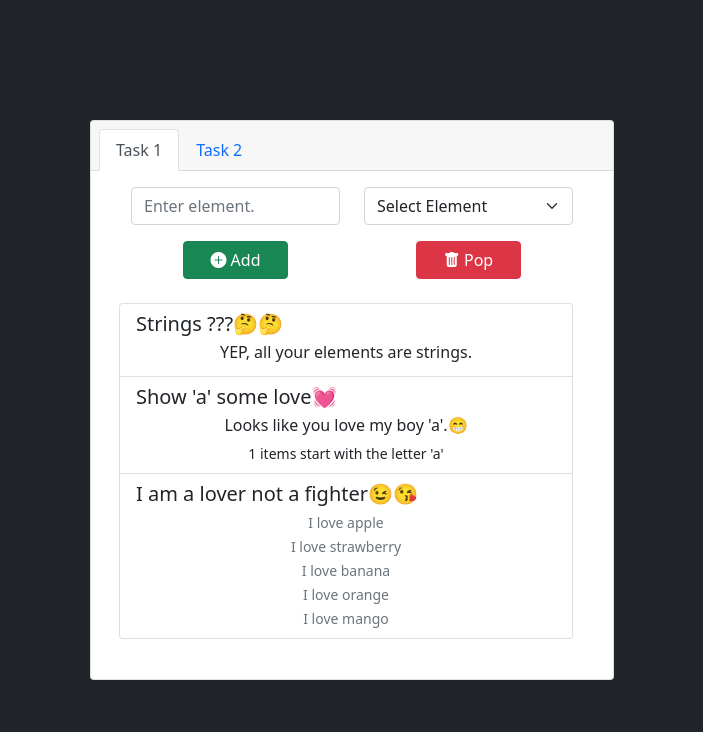
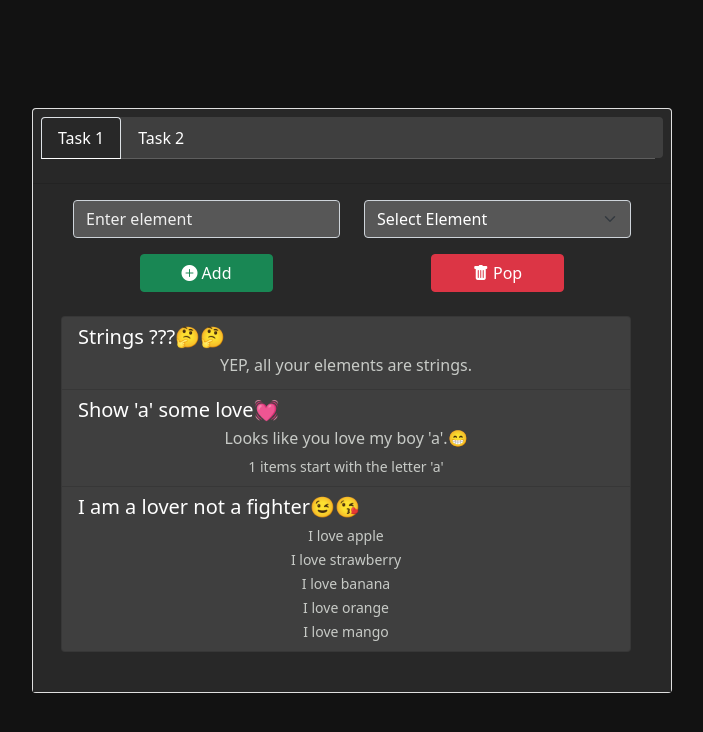
Before and after one commit to DopeBiscuit/IEEE-Tech-Hands-on, a plain HTML site: page Hands_on/Task_7/index.html in a window 1280 px wide. Shown: the whole page, without its empty margins (288-991 px from the left). Drawn offline with Linux system fonts and the light colour scheme.

Commit message:
Finshed theme of task 1

```diff
--- a/Hands_on/Task_7/index.html
+++ b/Hands_on/Task_7/index.html
@@ -15,34 +15,52 @@
             height: 100vh;
             width: 100vw;
             overflow-x: hidden;
+            background-color: #121212;
+        }
+
+        p,
+        small {
+            color: #c9ccc8fc;
+        }
+
+        input,
+        select {
+            background-color: #575757 !important;
+        }
+
+        ::placeholder,
+        option {
+            color: rgba(255, 255, 255, 0.907) !important;
         }
     </style>
 </head>
 
-<body class="bg-dark d-flex align-items-center justify-content-center">
-    <div class="card text-center">
-        <div class="card-header">
-            <ul class="nav nav-tabs card-header-tabs">
+<body class="d-flex align-items-center justify-content-center">
+    <div class="card text-center rounded" style="min-height: 50%; width: 50%;">
+        <div class="card-header" style="background-color: #282828">
+            <ul class="nav nav-tabs card-header-tabs rounded" style="background-color: #3f3f3f">
                 <li class="nav-item">
-                    <a class="nav-link active" href="#" id="t1" onclick="tabSwitch(this);return false;">Task 1</a>
+                    <a class="nav-link active text-white" href="#" style="background-color: #282828;" id="t1"
+                        onclick="tabSwitch(this);return false;">Task 1</a>
                 </li>
                 <li class="nav-item">
-                    <a class="nav-link" href="#" onclick="tabSwitch(this);return false;">Task 2</a>
+                    <a class="nav-link text-white" href="#" onclick="tabSwitch(this);return false;">Task 2</a>
                 </li>
             </ul>
+            <hr style="color: white;" class="mt-2">
         </div>
 
-        <div class="card-body">
+        <div class="card-body" style="background-color: #282828">
             <div id="task1" class="text-center container-fluid" style="width: 100%; height: 100%;">
                 <div class="container-fluid">
                     <div class="row">
                         <div class="col align-content-center">
-                            <input type="text" class="form-control" id="txtelm" placeholder="Enter element.">
+                            <input type="text" class="form-control text-white" id="txtelm" placeholder="Enter element">
                             <button onclick="adder()" type="button" class="btn btn-success w-50 mt-3 text-center"><i
                                     class="bi bi-plus-circle-fill"></i> Add</button>
                         </div>
                         <div class="col-6 align-content-center">
-                            <select class="form-select" id="elements" aria-label="Default select example"
+                            <select class="form-select text-white" id="elements" aria-label="Default select example"
                                 aria-placeholder="Pick an option">
 
                             </select>
@@ -51,27 +69,28 @@
                         </div>
                     </div>
 
-                    <div class="row my-4">
+                    <div class="row my-4 rounded">
                         <div class="list-group">
-                            <div class="list-group-item list-group-item-action" aria-current="true">
+                            <div class="list-group-item list-group-item-action" aria-current="true"
+                                style="background-color: #3f3f3f;">
                                 <div class="d-flex w-100 justify-content-between">
-                                    <h5 class="mb-1">Strings ???🤔🤔</h5>
+                                    <h5 class="mb-1 text-white">Strings ???🤔🤔</h5>
                                 </div>
                                 <p class="mb-1" id="q1p">Some placeholder content in a paragraph.</p>
                                 <small id="q1s">And some small print.</small>
                             </div>
-                            <div class="list-group-item list-group-item-action">
+                            <div class="list-group-item list-group-item-action" style="background-color: #3f3f3f;">
                                 <div class="d-flex w-100 justify-content-between">
-                                    <h5 class="mb-1">Show 'a' some love💓</h5>
+                                    <h5 class="mb-1 text-white">Show 'a' some love💓</h5>
                                 </div>
                                 <p class="mb-1" id="q2p"></p>
                                 <small id="q2s">And some muted small print.</small>
                             </div>
-                            <div class="list-group-item list-group-item-action">
+                            <div class="list-group-item list-group-item-action" style="background-color: #3f3f3f;">
                                 <div class="d-flex w-100 justify-content-between">
-                                    <h5 class="mb-1">I am a lover not a fighter😉😘</h5>
+                                    <h5 class="mb-1 text-white">I am a lover not a fighter😉😘</h5>
                                 </div>
-                                <small id="q3s" class="text-muted">And some muted small print.</small>
+                                <small id="q3s">And some muted small print.</small>
                             </div>
                         </div>
                     </div>
--- a/Hands_on/Task_7/script.js
+++ b/Hands_on/Task_7/script.js
@@ -12,8 +12,10 @@ function tabSwitch(param) {
     // resetting all active items, then activating clicked item.
     for (var i = 0; i < list.length; i++) {
         list[i].classList.remove('active');
+        list[i].style.backgroundColor = "#3f3f3f";
     }
     param.classList.add('active');
+    param.style.backgroundColor = "#282828";
 
     // Display corresponding div body and hiding others.
     if (param.id == 't1') {
@@ -37,7 +39,7 @@ function addOption(name, index) {
 
 function populate() {
     // Clear current elements
-    select.innerHTML = '<option selected value="none" disabled class="text-muted">Select Element</option>';
+    select.innerHTML = '<option selected value="none" disabled>Select Element</option>';
 
     // Add all elements
     for (var i = 0; i < array.length; i++) {
```
